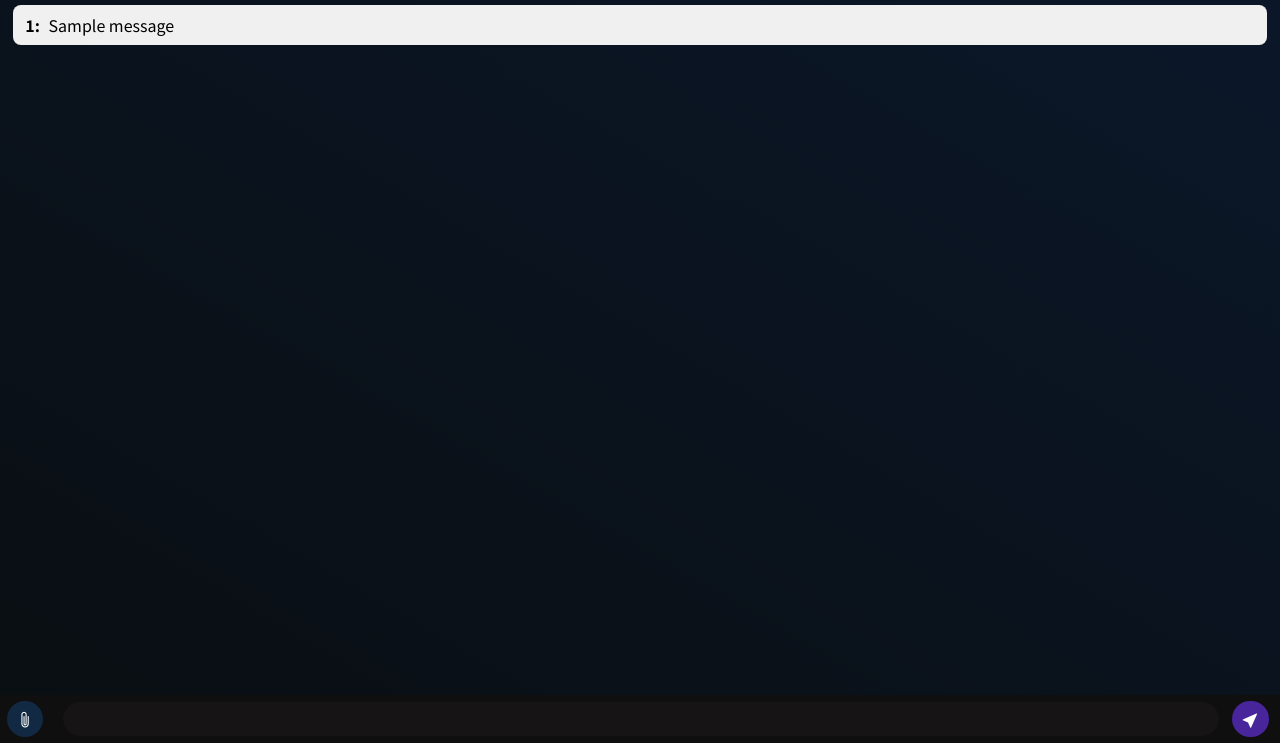
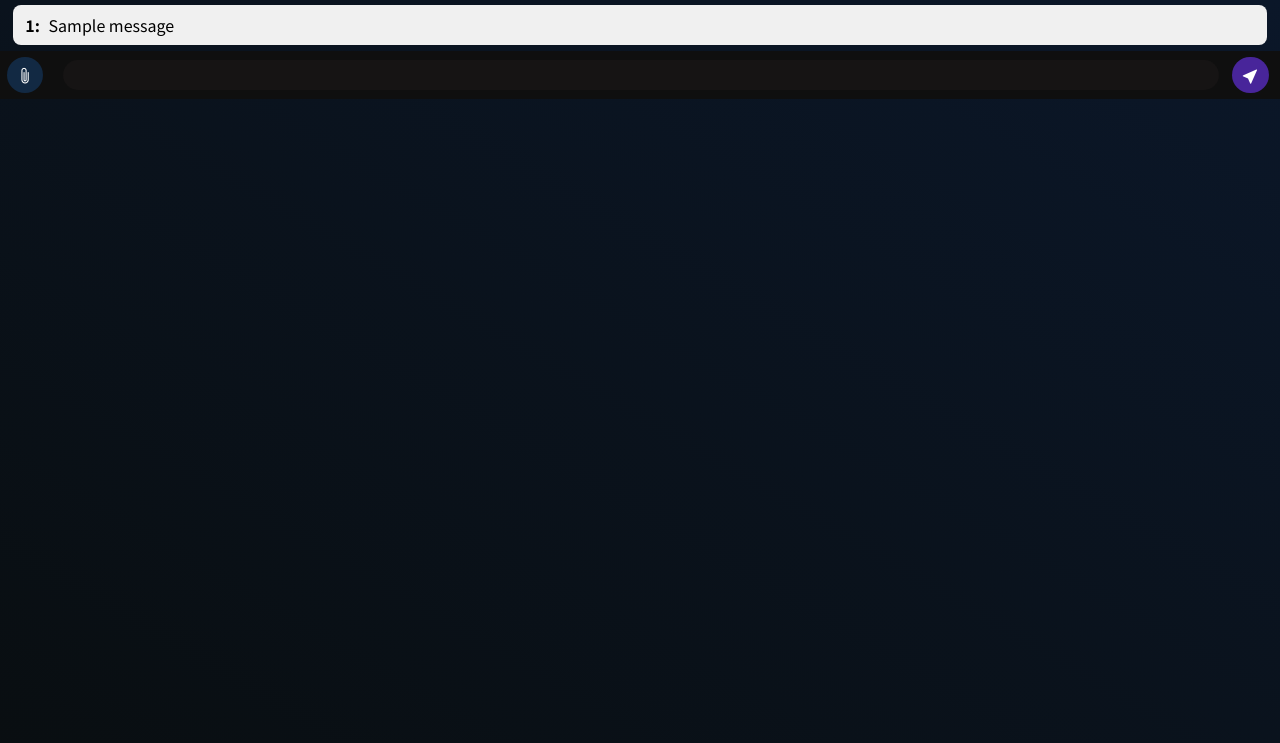
Before and after one commit to MTZakir/DevVillage, a Flask app: template templates/chat.html in a window 1280 px wide. Shown: the part 57-800 px from the top of the page. Run offline with Flask 3, Linux system fonts and the light colour scheme; the template is opened without the code that fills it: most values are stand-ins (such as "Sample title", 1, 10 or a date in 2020); parts of the project's set-up code (start-up, migrations or seed data) failed here and were passed over; some libraries are stand-ins or nearby versions.

Commit message:
css chat

```diff
--- a/static/css/chat.css
+++ b/static/css/chat.css
@@ -76,7 +76,7 @@
 
 .user-chats {
     overflow-y: auto;
-    max-height: 90vh
+    max-height: 80vh;
 }
 
 .textbox {
@@ -87,7 +87,6 @@
     align-items: center;
     background: #0F0F0F;
     gap: 1.563vw;
-    position: absolute;
     bottom: 0;
     /* Align to the bottom */
     height: 3.75vw;
@@ -171,7 +170,7 @@
     font-weight: 100;
     color: #ffffffde;
     width: 88.208vw;
-    height: 2.708vw;
+    height: 2.308vw;
     border-radius: 2.604vw;
     background-color: #161414;
     padding: 0px 1.042vw 0px 1.042vw;
```
